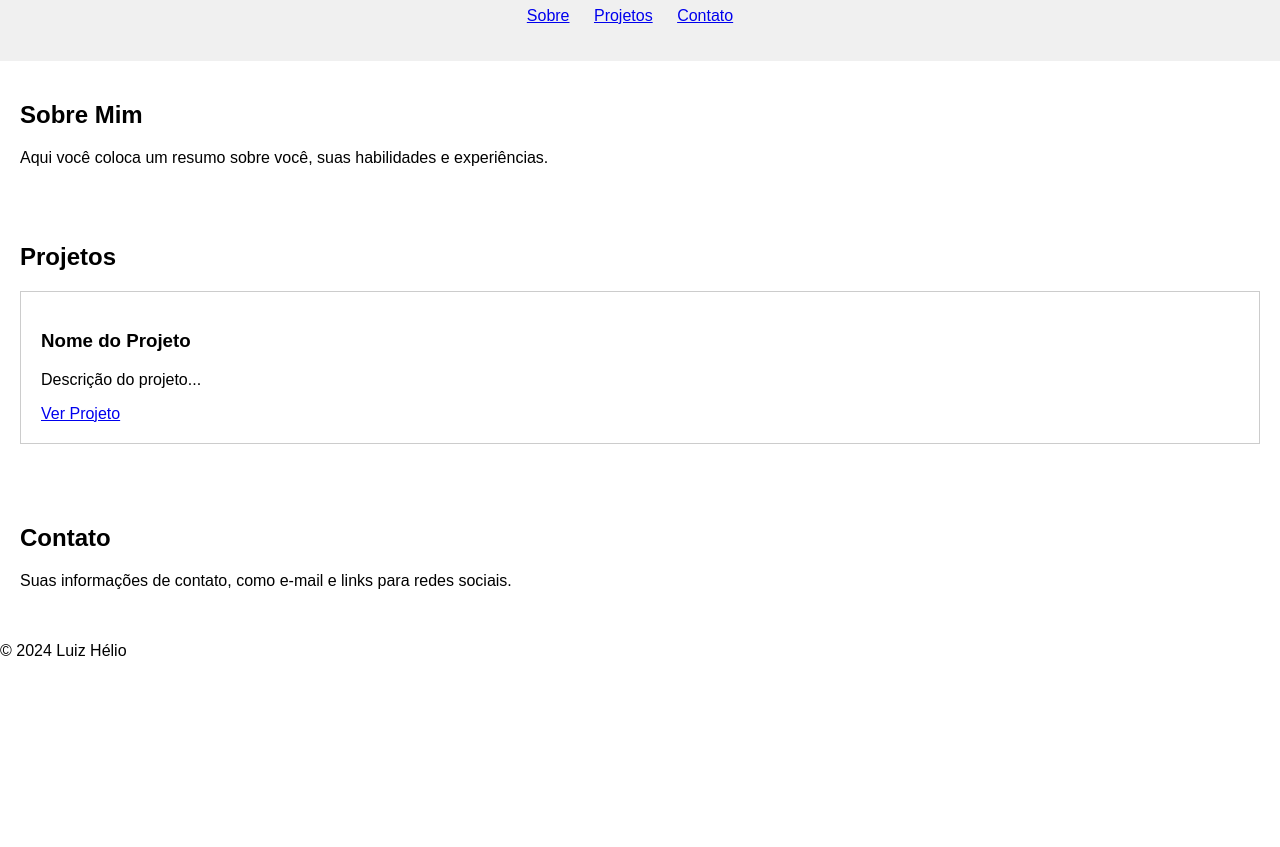
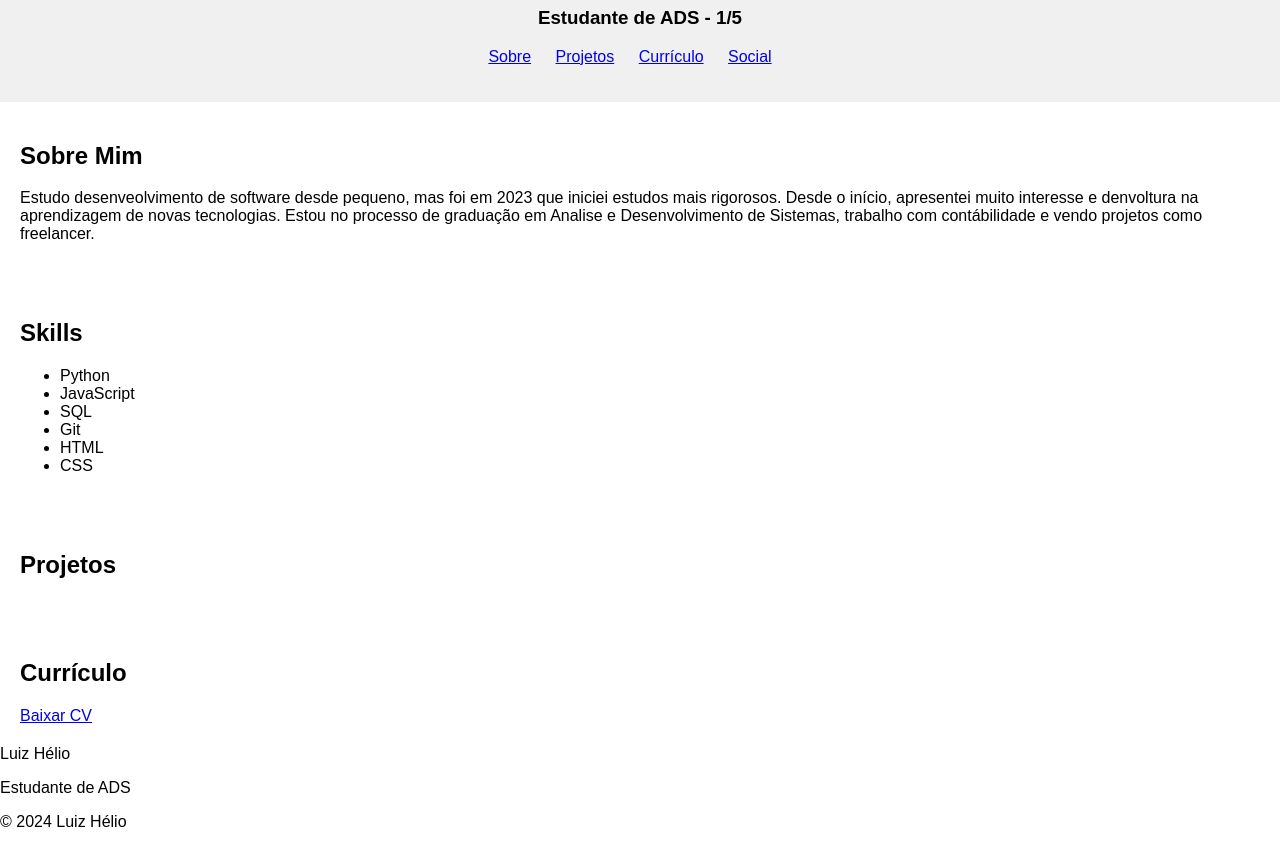
Before and after one commit to LuizHelio-Fim/Portfolio-2.0, a plain HTML site: page index.html in a window 1280 px wide. Shown: the part 93-940 px from the top of the page. Before the commit the page ends 800 px from the top, so only its background shows below. Drawn offline with Linux system fonts and the light colour scheme; a script that the page names is missing.

Commit message:
Update index.html

```diff
--- a/index.html
+++ b/index.html
@@ -7,38 +7,60 @@
     <link rel="stylesheet" href="style.css">
 </head>
 <body>
+
     <header>
-        <h1>Luiz Hélio</h1>
+        <h1>Luiz Hélio Fim Filho</h1>
+        <h3>Estudante de ADS - 1/5</h3>
         <nav>
             <ul>
                 <li><a href="#sobre">Sobre</a></li>
                 <li><a href="#projetos">Projetos</a></li>
-                <li><a href="#contato">Contato</a></li>
+                <li><a href="#curriculo">Currículo</a></li>
+                <li><a href="#social">Social</a></li>
             </ul>
         </nav>
     </header>
 
-    <section id="sobre">
-        <h2>Sobre Mim</h2>
-        <p>Aqui você coloca um resumo sobre você, suas habilidades e experiências.</p>
+    <main class="main">
+        <section class="sobre">
+            <h2>Sobre Mim</h2>
+            <p>Estudo desenveolvimento de software desde pequeno, mas foi em 2023 que iniciei
+                estudos mais rigorosos. Desde o início, apresentei muito interesse e denvoltura
+                na aprendizagem de novas tecnologias. Estou no processo de graduação em Analise e
+                Desenvolvimento de Sistemas, trabalho com contábilidade e vendo projetos como
+                freelancer.</p>
+        </section>
+
+        <section class="skills">
+            <h2>Skills</h2>
+            <ul>
+                <li>Python</li>
+                <li>JavaScript</li>
+                <li>SQL</li>
+                <li>Git</li>
+                <li>HTML</li>
+                <li>CSS</li>
+                <!-- Adicione mais habilidades aqui -->
+            </ul>
+        </section>
+    </main>
+
+    <section class="projetos">
+        <h2>Projetos</h2>
     </section>
 
-    <section id="projetos">
-        <h2>Projetos</h2>
-        <div class="projeto">
-            <h3>Nome do Projeto</h3>
-            <p>Descrição do projeto...</p>
-            <a href="link-do-projeto">Ver Projeto</a>
-        </div>
-        </div>
-    </section>
-
-    <section id="contato">
-        <h2>Contato</h2>
-        <p>Suas informações de contato, como e-mail e links para redes sociais.</p>
+    <section class="curriculo">
+        <h2>Currículo</h2>
+        <a href="#">Baixar CV</a>
     </section>
 
     <footer>
+        <div>
+            Luiz Hélio
+            <p>Estudante de ADS</p>
+        </div>
+        <div class="social">
+            </div>
         <p>© 2024 Luiz Hélio</p>
     </footer>
 
```
